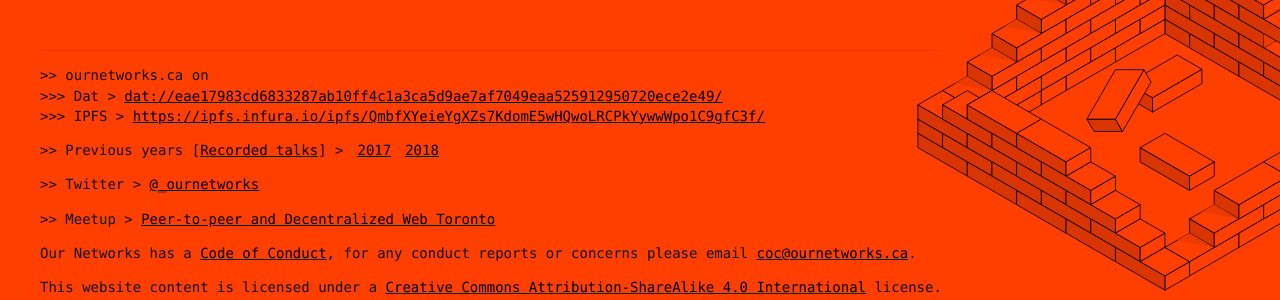
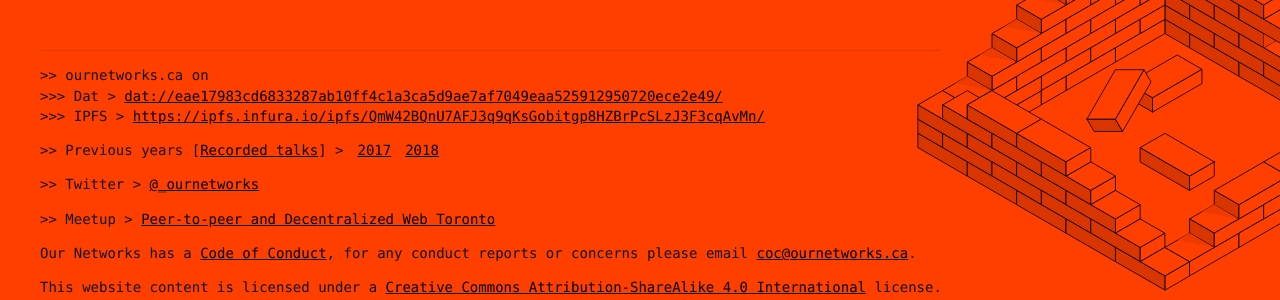
Before and after one commit to ournetworks/ournetworks.ca, a Jekyll site: the page built from index.md, in a window 1280 px wide and 900 px high, scrolled down 1959 px. Shown: the part 536-836 px from the top of the window. Built offline with Jekyll 4.4.1, drawn with Linux system fonts in a browser that asks for light colours.

Commit message:
updated hash

```diff
--- a/_includes/footer.html
+++ b/_includes/footer.html
@@ -10,7 +10,7 @@
         &gt;&gt;&gt; Dat > <a class="overflow-wrap" href="dat://eae17983cd6833287ab10ff4c1a3ca5d9ae7af7049eaa525912950720ece2e49/">dat://eae17983cd6833287ab10ff4c1a3ca5d9ae7af7049eaa525912950720ece2e49/</a>
       </p>
       <p class="mb-0">
-        &gt;&gt;&gt; IPFS > <a class="overflow-wrap" href="{{ site.ipfs_gateway }}/QmbfXYeieYgXZs7KdomE5wHQwoLRCPkYywwWpo1C9gfC3f/">{{ site.ipfs_gateway }}/QmbfXYeieYgXZs7KdomE5wHQwoLRCPkYywwWpo1C9gfC3f/</a>
+        &gt;&gt;&gt; IPFS > <a class="overflow-wrap" href="{{ site.ipfs_gateway }}/QmW42BQnU7AFJ3q9qKsGobitgp8HZBrPcSLzJ3F3cqAvMn/">{{ site.ipfs_gateway }}/QmW42BQnU7AFJ3q9qKsGobitgp8HZBrPcSLzJ3F3cqAvMn/</a>
       </p>
     </div>
 
```
